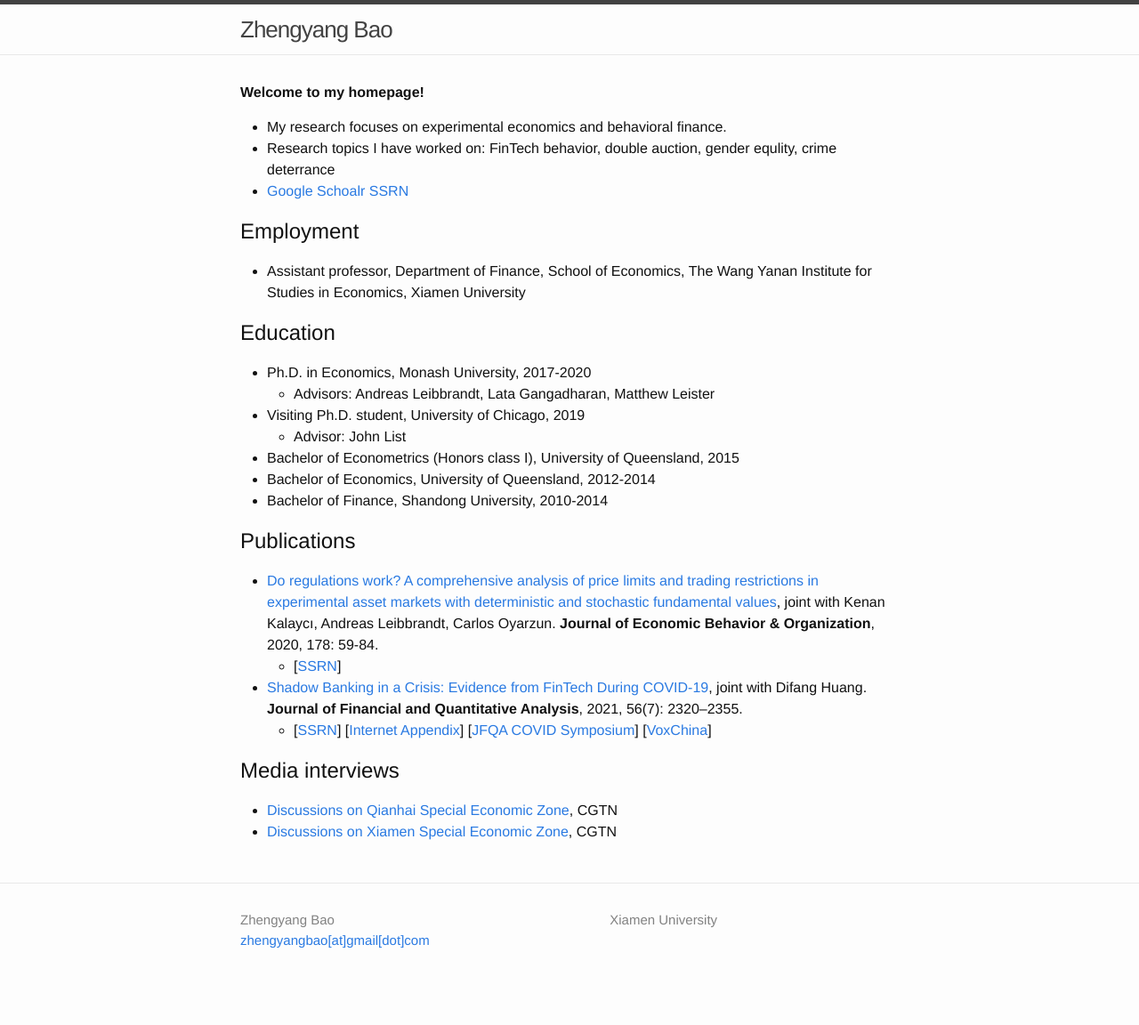
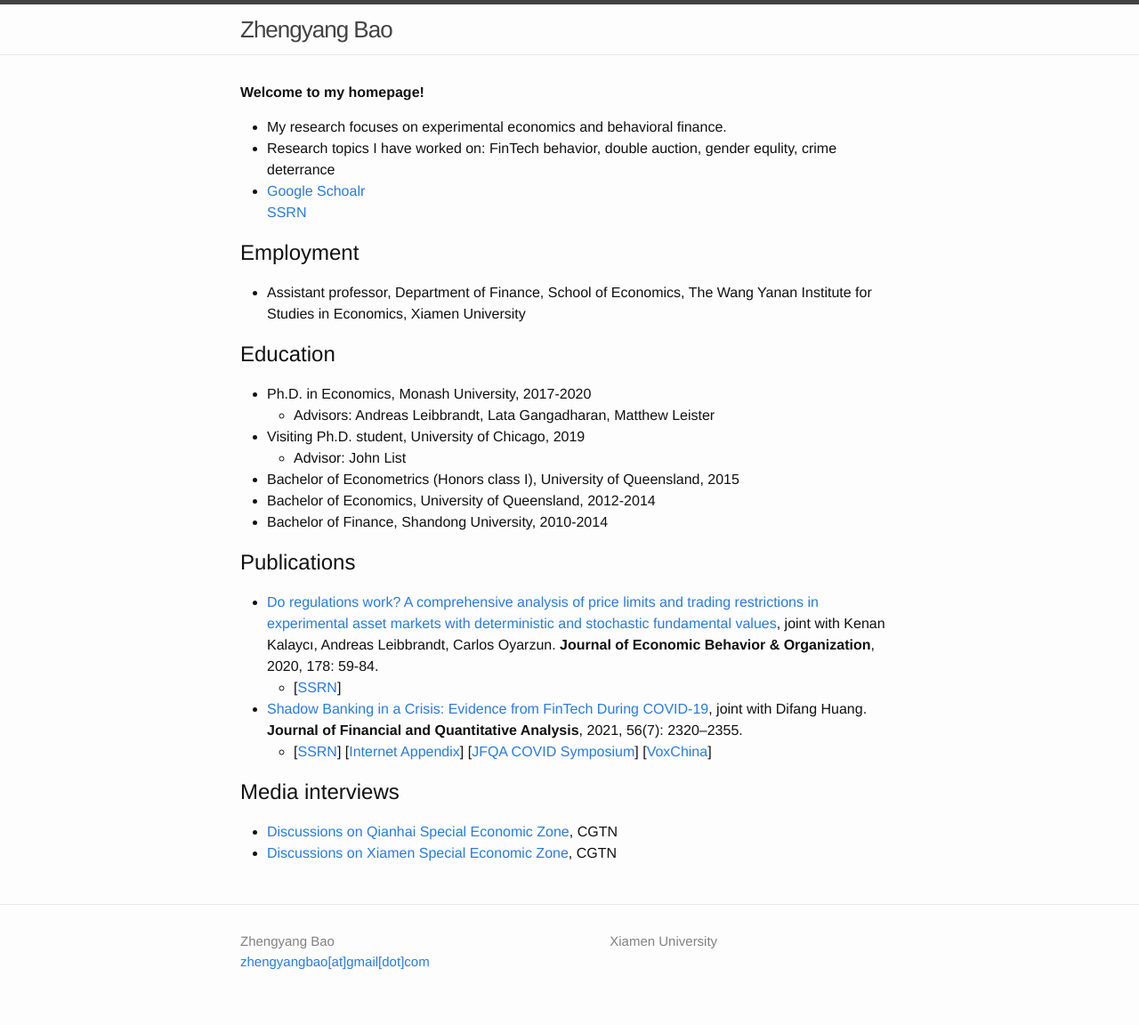
Before and after one commit to zhengyang-bao/zhengyang-bao.github.io, a Jekyll site: the page built from index.md, in a window 1280 px wide. Shown: the whole page at 89% size. Built offline with Jekyll 4.4.1, drawn with Linux system fonts in a browser that asks for light colours; before the commit the page ends 1128 px from its top, so only the background shows below that.

```diff
--- a/index.md
+++ b/index.md
@@ -5,7 +5,7 @@ layout: default
 **Welcome to my homepage!**
 - My research focuses on experimental economics and behavioral finance.
 - Research topics I have worked on: FinTech behavior, double auction, gender equlity, crime deterrance
-- [Google Schoalr](https://scholar.google.com/citations?user=3MKaiOcAAAAJ&hl)              [SSRN](https://papers.ssrn.com/sol3/cf_dev/AbsByAuth.cfm?per_id=4260154)
+- [Google Schoalr](https://scholar.google.com/citations?user=3MKaiOcAAAAJ&hl)           <br />   [SSRN](https://papers.ssrn.com/sol3/cf_dev/AbsByAuth.cfm?per_id=4260154)
 
 
 ## Employment
```
